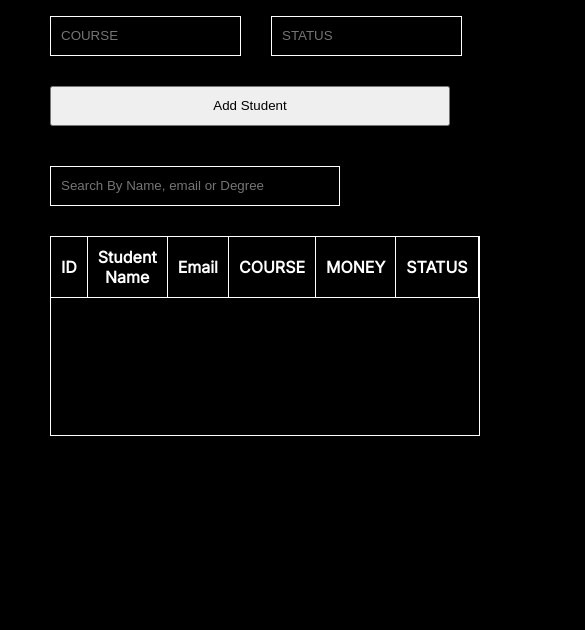
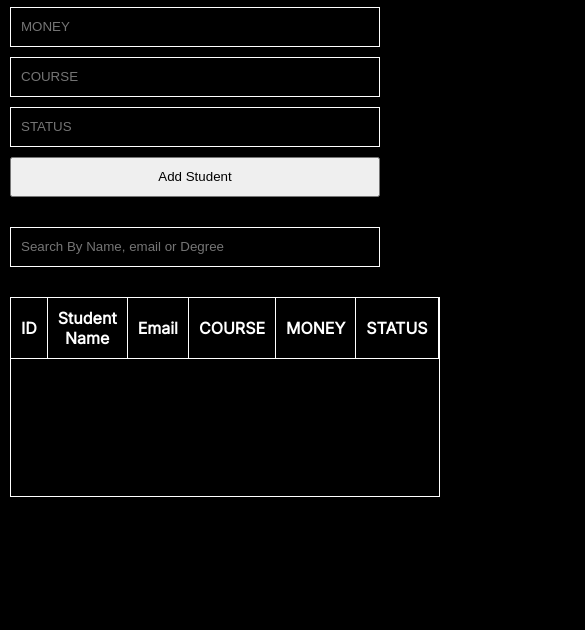
Before and after one commit to Ammyasl2003/farewell, a plain HTML site: page index.html in a window 390 px wide. Shown: the part 214-844 px from the top of the page, 585 px wide, since content can reach past the window. Drawn offline with Linux system fonts and the light colour scheme.

Commit message:
Update style.css

```diff
--- a/style.css
+++ b/style.css
@@ -91,3 +91,18 @@ tbody{
     margin-left: 0;
     margin-top: 30px;
 }
+@media (max-width: 768px) {
+    .input-container {
+        grid-template-columns: 1fr;
+        gap: 10px;
+    }
+
+    .button {
+        width: 100%;
+        margin: 10px 0;
+    }
+
+    .container {
+        margin: 10px;
+    }
+}
```
